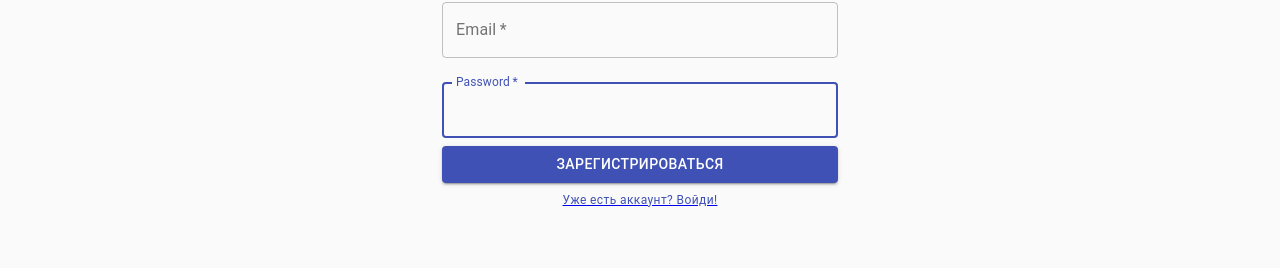
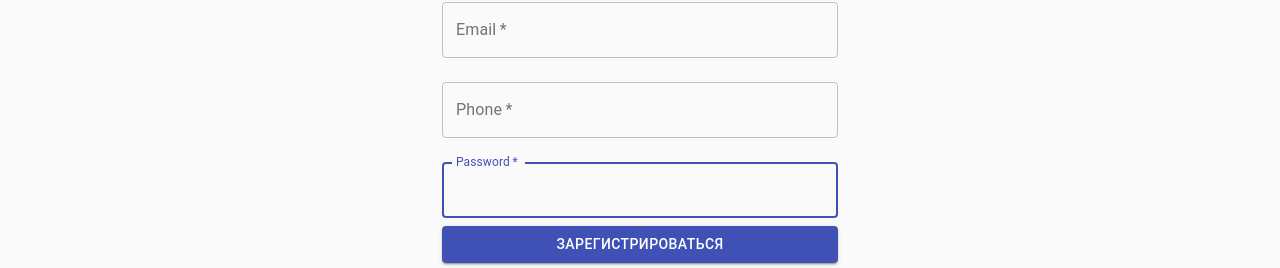
Before and after one commit to vadimshkolenko/stuff-renting-ui, a React (Create React App) app: page /registration in a window 1280 px wide. Shown: the part 158-426 px from the top of the page. Built offline with nearby package versions, Linux system fonts and the light colour scheme; no server answers.

Commit message:
change statuses implemented

```diff
--- a/src/interfaces/deals.ts
+++ b/src/interfaces/deals.ts
@@ -7,6 +7,7 @@ export interface Deal {
   landlordId: number
   name: string
   price: number
+  deposit: number
   renterId: number
   status: string
   updatedAt: string
--- a/src/pages/AddDetail.tsx
+++ b/src/pages/AddDetail.tsx
@@ -42,7 +42,7 @@ const AdDetail: FC = () => {
     )
     //иначе ошибку о некорректных датах
     if (daysDifference > 0) {
-      setComputedPrice(daysDifference * data.price + data.deposit ?? 0)
+      setComputedPrice(daysDifference * data.price)
     }
   }, [dateStart, dateEnd])
 
@@ -76,6 +76,7 @@ const AdDetail: FC = () => {
       AddId: adId,
       renterId: UserId,
       price: computedPrice,
+      deposit: data.deposit,
       landlordId: data.UserId,
       name: data.name,
     })
--- a/src/pages/Deals.tsx
+++ b/src/pages/Deals.tsx
@@ -73,7 +73,6 @@ const Deals: FC = () => {
       changeDealStatus({
         role,
         dealId: deal.id,
-        landlordId: deal.landlordId,
         newStatus,
       })
     )
@@ -186,7 +185,7 @@ function cardGenerator({
             Название: {deal.name}
           </Typography>
           <Typography gutterBottom variant="h5" component="div">
-            Цена: {deal.price}₽
+            Цена с депозитом: {Number(deal.price) + Number(deal.deposit)}₽
           </Typography>
           <Typography gutterBottom variant="h5" component="div">
             Статус: {statusConverter(deal.status)}
@@ -201,7 +200,7 @@ function cardGenerator({
               cancelDealRequestCallback({ dealId: deal.id, role })
             }
             generatePaymentLink={() =>
-              generatePaymentLink?.(deal.id, deal.price)
+              generatePaymentLink?.(deal.id, deal.price + deal.deposit)
             }
           />
         </CardContent>
--- a/src/pages/Registration.tsx
+++ b/src/pages/Registration.tsx
@@ -23,6 +23,7 @@ const Registration: FC = () => {
   const username = useInput('')
   const email = useInput('')
   const password = useInput('')
+  const phone = useInput('')
 
   if (token) {
     return <Navigate to={'/'} />
@@ -50,6 +51,7 @@ const Registration: FC = () => {
       username: username.value,
       email: email.value,
       password: password.value,
+      phone: phone.value,
     })
   }
 
@@ -105,6 +107,20 @@ const Registration: FC = () => {
           margin="normal"
           required
           fullWidth
+          label="Phone"
+          name="phone"
+          autoComplete="phone"
+          autoFocus
+          type="tel"
+          id="phone"
+          value={phone.value}
+          onChange={phone.onChange}
+        />
+        <TextField
+          variant="outlined"
+          margin="normal"
+          required
+          fullWidth
           label="Password"
           name="password"
           autoComplete="password"
--- a/src/store/slices/dealsSlice.ts
+++ b/src/store/slices/dealsSlice.ts
@@ -97,17 +97,15 @@ export const getDeals = (role: Role) => async (dispatch, getState) => {
 interface ChangeStatusData {
   role: Role
   dealId: number
-  landlordId: number
   newStatus: string
 }
 
 export const changeDealStatus =
-  ({ role, dealId, landlordId, newStatus }: ChangeStatusData) =>
+  ({ role, dealId, newStatus }: ChangeStatusData) =>
   async (dispatch) => {
     try {
       await changeDealStatusQuery({
         dealId,
-        landlordId,
         newStatus,
       })
       dispatch(changeStatus({ role, dealId, newStatus }))
```
